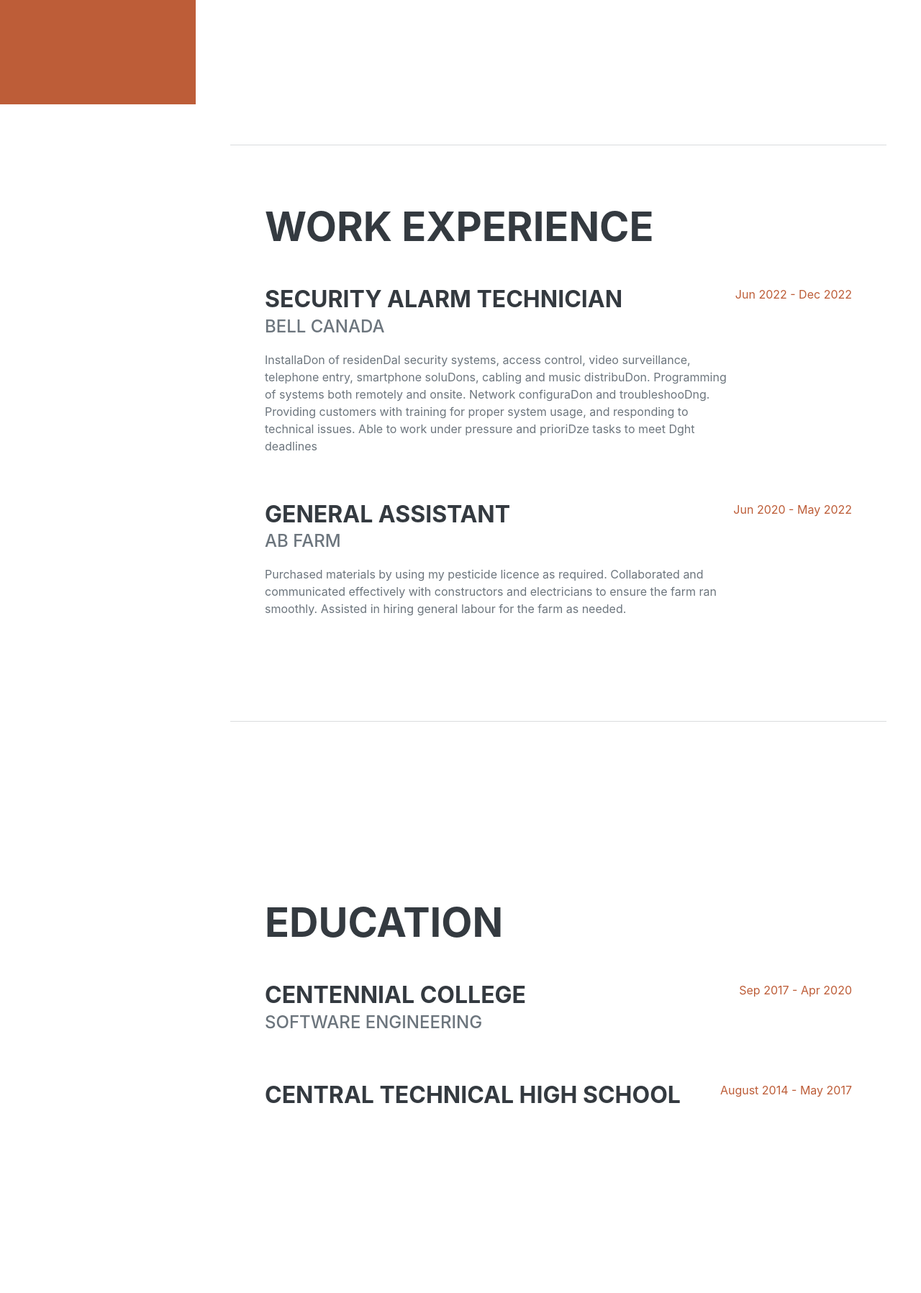
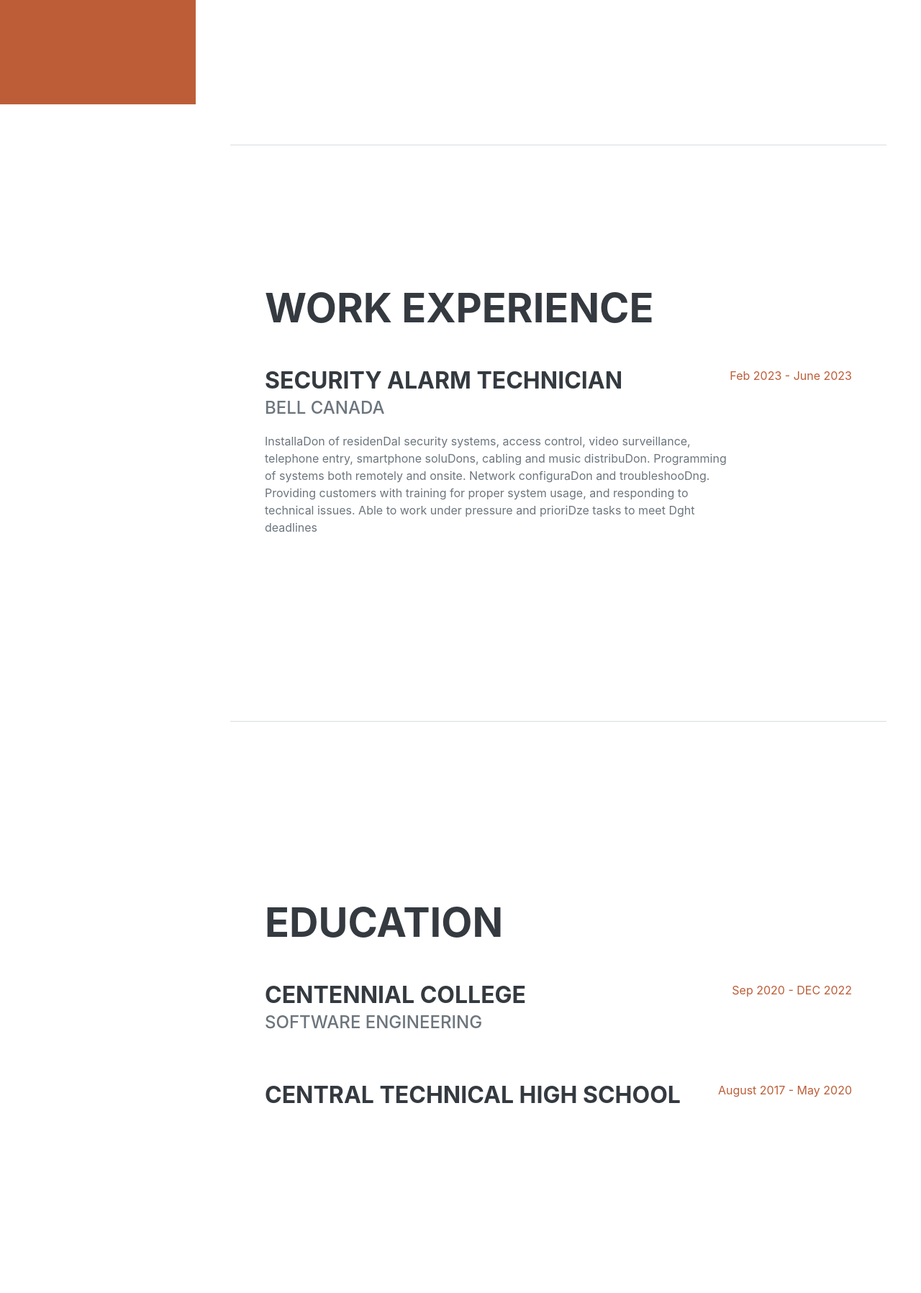
Before and after one commit to code2cook/myWeb, a Django app: page /resume/ in a window 1280 px wide. Shown: the part 655-2452 px from the top of the page at 72% size. Run offline with Django 3.2, Linux system fonts and the light colour scheme; some libraries are stand-ins or nearby versions.

Commit message:
add resume

```diff
--- a/myBlog/templates/resume.html
+++ b/myBlog/templates/resume.html
@@ -59,18 +59,9 @@
                         Providing customers with training for proper system usage, and responding to technical issues.
                         Able to work under pressure and prioriDze tasks to meet Dght deadlines</p>
                   </div>
-                  <div class="flex-shrink-0"><span class="text-primary">Jun 2022 - Dec 2022</span></div>
+                  <div class="flex-shrink-0"><span class="text-primary">Feb 2023 - June 2023</span></div>
               </div>
-              <div class="d-flex flex-column flex-md-row justify-content-between mb-5">
-                  <div class="flex-grow-1">
-                      <h3 class="mb-0">General Assistant</h3>
-                      <div class="subheading mb-3">AB Farm</div>
-                      <p>Purchased materials by using my pesticide licence as required.
-                        Collaborated and communicated effectively with constructors and electricians to ensure the farm ran smoothly.
-                        Assisted in hiring general labour for the farm as needed.</p>
-                  </div>
-                  <div class="flex-shrink-0"><span class="text-primary">Jun 2020 - May 2022</span></div>
-              </div>
+
 
           </div>
       </section>
@@ -86,7 +77,7 @@
                       <div></div>
 
                   </div>
-                  <div class="flex-shrink-0"><span class="text-primary">Sep 2017 - Apr 2020</span></div>
+                  <div class="flex-shrink-0"><span class="text-primary">Sep 2020 - DEC 2022</span></div>
               </div>
               <div class="d-flex flex-column flex-md-row justify-content-between">
                   <div class="flex-grow-1">
@@ -94,7 +85,7 @@
                       <div class="subheading mb-3"></div>
 
                   </div>
-                  <div class="flex-shrink-0"><span class="text-primary">August 2014 - May 2017</span></div>
+                  <div class="flex-shrink-0"><span class="text-primary">August 2017 - May 2020</span></div>
               </div>
           </div>
       </section>
```
Also changed, not shown: 1 other file.
